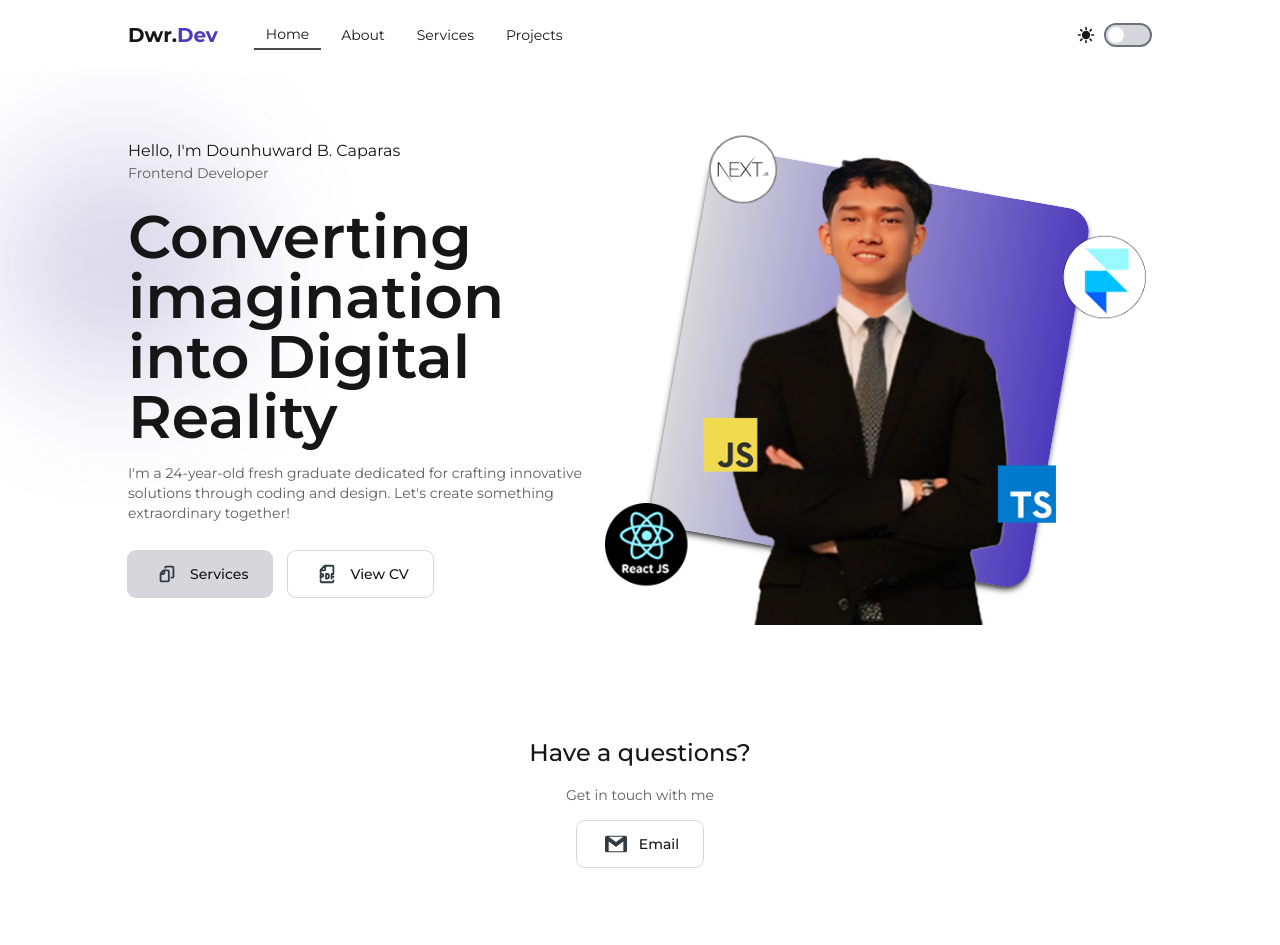
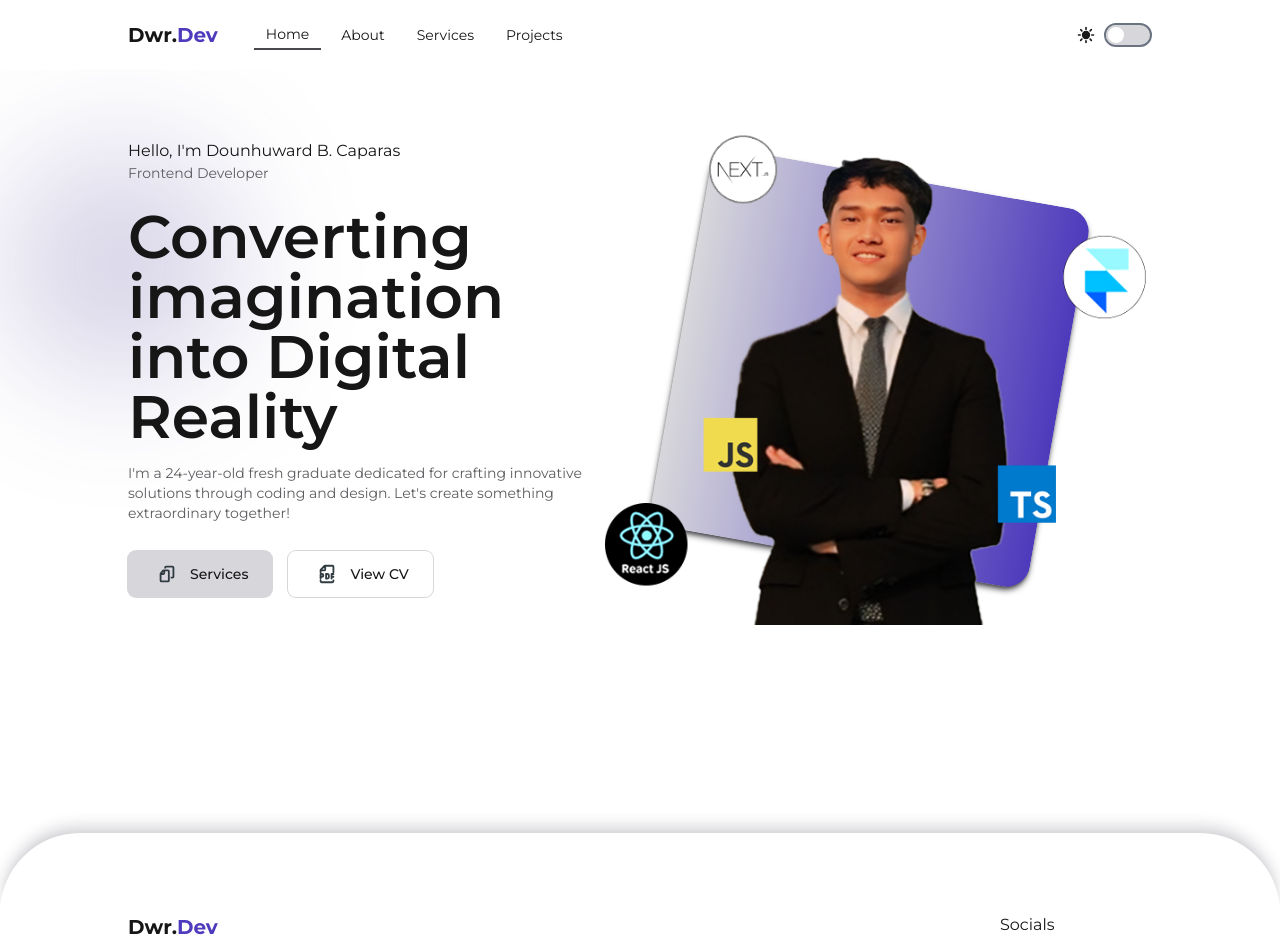
Before and after one commit to DowardCaparas/portfolio, a Next.js app: page / in a window 1280 px wide. Shown: the top 945 px of the page. Built offline with nearby package versions, Linux system fonts and the light colour scheme.

Commit message:
remove email on Hero

```diff
--- a/components/EmailMe.tsx
+++ /dev/null
@@ -1,23 +0,0 @@
-import Link from "next/link"
-import CustomButton from "./CustomButton"
-import { gmail } from "@/public"
-
-const EmailMe = () => {
-  return (
-    <div className='w-full flex flex-col gap-4 justify-center items-center mt-28 -mb-20'>
-        <h2 className='text-2xl font-medium'>Have a questions?</h2>
-        <p>Get in touch with me</p>
-
-        <Link href='mailto:caparasdounhuward@gmail.com'>
-        <CustomButton
-            title="Email"
-            containerStyles="dark:hover:bg-secondary_black hover:bg-primary_gray"
-            icon={gmail}
-        />
-        </Link>
-
-    </div>
-  )
-}
-
-export default EmailMe
--- a/components/Footer.tsx
+++ b/components/Footer.tsx
@@ -29,7 +29,7 @@ const Footer = () => {
             className="flex flex-col justify-start items-start gap-2
         max-md:justify-center max-md:items-center"
           >
-            <h3>Connect with me</h3>
+            <h3>Socials</h3>
             <div className="flex gap-2 ">
               {socials.map((item, index) => (
                 <div key={index}>
--- a/components/Hero.tsx
+++ b/components/Hero.tsx
@@ -2,7 +2,6 @@ import Image from "next/image";
 import CustomButton from "./CustomButton";
 import { HeroBg } from "@/public/images";
 import Link from "next/link";
-import EmailMe from "./EmailMe";
 import { fileIcon, serviceIcon } from "@/public";
 
 const Hero = () => {
@@ -22,9 +21,9 @@ const Hero = () => {
             Converting imagination into Digital Reality
           </h1>
           <p className="text-sm">
-            I&apos;m a 24-year-old fresh graduate dedicated for crafting innovative solutions
-            through coding and design. Let&apos;s create something extraordinary
-            together!
+            I&apos;m a 24-year-old fresh graduate dedicated for crafting
+            innovative solutions through coding and design. Let&apos;s create
+            something extraordinary together!
           </p>
 
           <div className="flex justify-start items-center gap-4 mt-5">
@@ -63,10 +62,6 @@ const Hero = () => {
           />
         </div>
       </div>
-
-      <div>
-        <EmailMe />
-      </div>
     </section>
   );
 };
--- a/components/Navbar.tsx
+++ b/components/Navbar.tsx
@@ -5,6 +5,8 @@ import Link from "next/link";
 import { usePathname } from "next/navigation";
 import MobileLinks from "./MobileLinks";
 import ThemeToggle from "./ThemeToggle";
+import { githubIcon } from "@/public";
+import Image from "next/image";
 
 const Navbar = () => {
   const pathname = usePathname();
@@ -51,7 +53,8 @@ const Navbar = () => {
             </div>
           </div>
 
-          <ThemeToggle />
+            <ThemeToggle />
+
         </div>
       </div>
 
--- a/components/index.ts
+++ b/components/index.ts
@@ -8,7 +8,6 @@ import MobileLinks from './MobileLinks';
 import ThemeToggle from './ThemeToggle';
 import Loading from './Loading';
 import AboutData from './AboutData';
-import EmailMe from './EmailMe';
 
 export {
     Navbar,
@@ -21,6 +20,4 @@ export {
     ThemeToggle,
     Loading,
     AboutData,
-    EmailMe,
-
 }
--- a/constants/index.ts
+++ b/constants/index.ts
@@ -1,9 +1,10 @@
-import { facebookIcon, telegramIcon, linkedinIcon,  userInterface,
+import { facebookIcon, telegramIcon, linkedinIcon,  userInterface, githubIcon,
          monitor, fast, mobile, code, jsIcon, tsIcon, reactIcon, nextjsIcon, gitIcon,
          framer, tailwindIcon, htmlIcon, cssIcon, photoshopIcon, canva, fileIcon,
  } from "@/public";
 
 import { ArtokuImage, IDSGadgetsImage } from "@/public/images";
+import { url } from "inspector";
 
 export const navlinks = [
     {title: 'Home', url: '/', icon: 'homeIcon'},
@@ -16,8 +17,8 @@ export const socials = [
     {icon: facebookIcon, url: 'https://www.facebook.com/doward.caparas?mibextid=ZbWKwL'},
     {icon: telegramIcon, url: 'https://t.me/dowardcaparas'},
     {icon: linkedinIcon, url: 'https://www.linkedin.com/in/dounhuwardcaparas/'},
+    {icon: githubIcon, url: 'https://github.com/DowardCaparas'}
 ];
-
 
 export const aboutData = [
     {
--- a/public/index.ts
+++ b/public/index.ts
@@ -22,6 +22,7 @@ import sun from './sun.svg'
 import gitIcon from './gitIcon.svg'
 import fileIcon from './fileIcon.svg'
 import serviceIcon from './serviceIcon.svg'
+import githubIcon from './githubIcon.svg'
 
 
 //Skills
@@ -40,5 +41,5 @@ export {
     arrowup, facebookIcon, hamburger, moon, telegramIcon, linkedinIcon, message, gmail,
     twitterIcon, chevrondown, chevronup, envelope, plane, monitor, userInterface, mobile, code,
     fast, sun, chevronleft, chevronright, jsIcon, tsIcon, reactIcon, nextjsIcon, serviceIcon,
-    framer, tailwindIcon, htmlIcon, cssIcon, photoshopIcon, canva, gitIcon, fileIcon
+    framer, tailwindIcon, htmlIcon, cssIcon, photoshopIcon, canva, gitIcon, fileIcon, githubIcon
 }
```
Also changed, not shown: public/githubIcon.svg (added), 1 other file (tests, documents, lock files or other folders).
